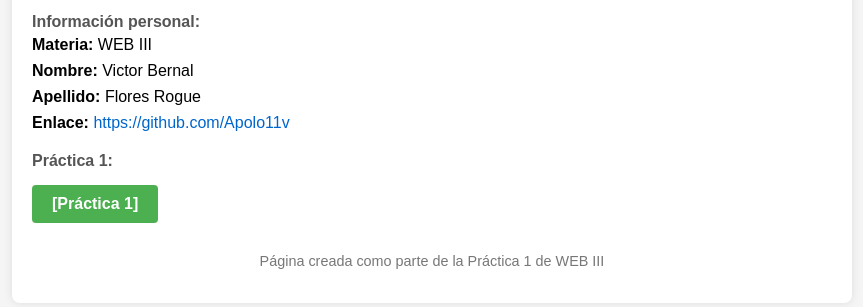
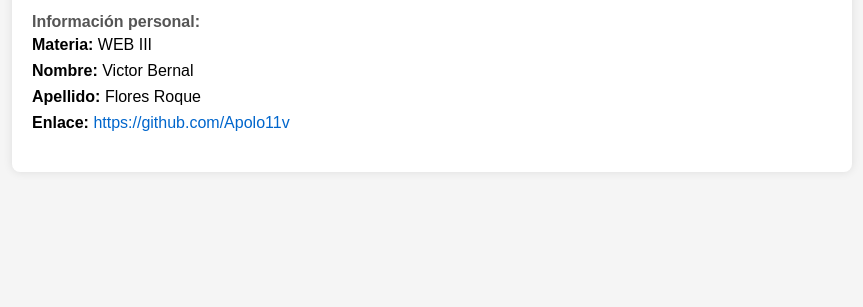
Before and after one commit to Apolo11v/WEB-III, a plain HTML site: page practica1/index.html in a window 1280 px wide. Shown: the part 119-426 px from the top of the page, without its empty margins (208-1071 px from the left). Drawn offline with Linux system fonts and the light colour scheme.

Commit message:
Update index.html

```diff
--- a/practica1/index.html
+++ b/practica1/index.html
@@ -73,18 +73,14 @@
             <div class="section-title">Información personal:</div>
             <div class="info-item"><strong>Materia:</strong> WEB III</div>
             <div class="info-item"><strong>Nombre:</strong> Victor Bernal</div>
-            <div class="info-item"><strong>Apellido:</strong> Flores Rogue</div>
+            <div class="info-item"><strong>Apellido:</strong> Flores Roque</div>
             <div class="info-item"><strong>Enlace:</strong> <a href="https://github.com/Apolo11v" class="link">https://github.com/Apolo11v</a></div>
         </div>
 
-        <div class="section">
-            <div class="section-title">Práctica 1:</div>
-            <a href="https://github.com/Apolo11v" class="practice-button">[Práctica 1]</a>
-        </div>
 
-        <div class="footer">
-            <p>Página creada como parte de la Práctica 1 de WEB III</p>
-        </div>
+
+
     </div>
 </body>
+
 </html>
```
